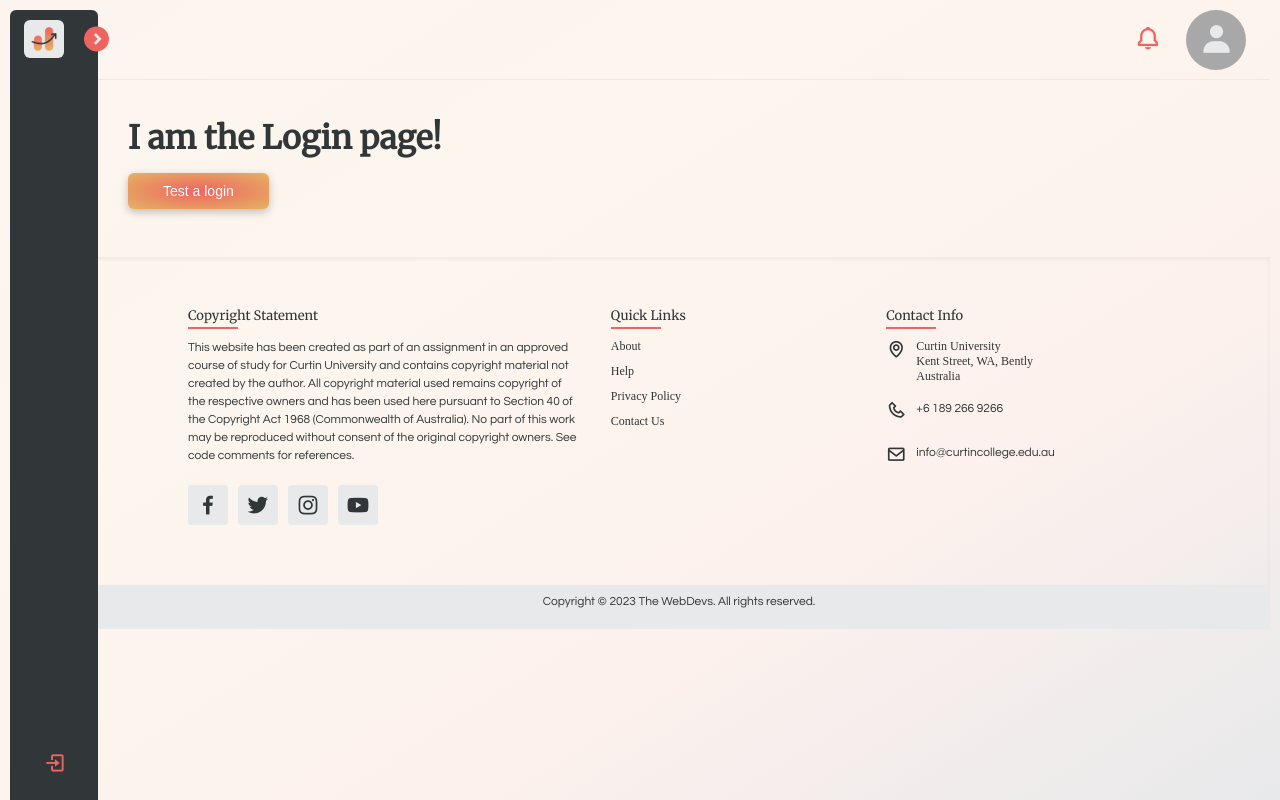
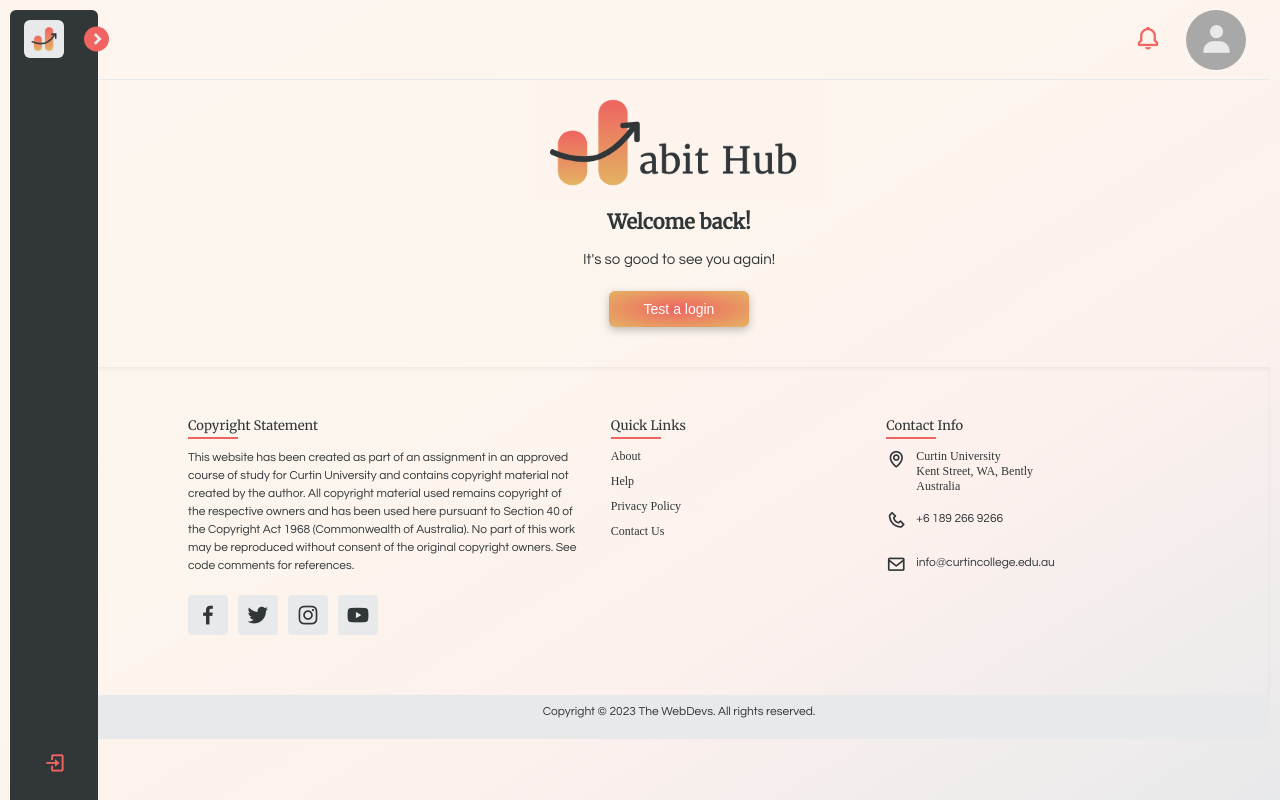
Before and after one commit to s3851446/habithub-frontend, a SvelteKit app in the folder WIP/habithub-frontend/: page /login in a window 1280 px wide. Built offline with nearby package versions, Linux system fonts and the light colour scheme; no server answers.

Commit message:
Adds logo to login and signup pages

```diff
--- a/WIP/habithub-frontend/src/routes/login/+page.svelte
+++ b/WIP/habithub-frontend/src/routes/login/+page.svelte
@@ -1,6 +1,7 @@
 <script>
     import { onMount } from 'svelte'
     import Button from "../../components/Button.svelte"
+  import TextInput from '../../components/TextInput.svelte';
     import { jwt, loggedIn, userFirstName } from './../../stores'
 
     onMount(() => {
@@ -65,8 +66,25 @@
 </script>
 
 <div class="body">
-    <h1>I am the Login page!</h1>
+    <img src="./images/logo_web.png" alt="">
+    <h1>Welcome back!</h1>
+    <p>It's so good to see you again!</p>
     <Button id="login_button">Test a login</Button>
 </div>
 
-<style lang="scss"></style>
+<style lang="scss">
+    img {
+        width: 300px;
+        height: auto;
+    }
+
+    .body {
+        padding: 0 40px;
+        margin-top: 0;
+        text-align: center;
+    }
+
+    h1 {
+        font-size: 20px;
+    }
+</style>
--- a/WIP/habithub-frontend/src/routes/signup/+page.svelte
+++ b/WIP/habithub-frontend/src/routes/signup/+page.svelte
@@ -1,5 +1,27 @@
+<script>
+    import TextInput from "../../components/TextInput.svelte";
+</script>
+
 <div class="body">
-    <h1>I am the Signup page!</h1>
+   <img src="./images/logo_web.png" alt="">
+    <h1>Sign up</h1>
+    <form action="">
+    </form>
 </div>
 
-<style lang="scss"></style>
+<style lang="scss">
+    img {
+        width: 300px;
+        height: auto;
+    }
+
+    .body {
+        padding: 0 40px;
+        margin-top: 0;
+        text-align: center;
+    }
+
+    h1 {
+        font-size: 20px;
+    }
+</style>
```
Also changed, not shown: WIP/habithub-frontend/static/images/logo_web.png (added).
